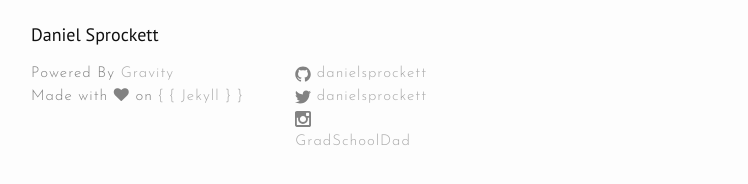
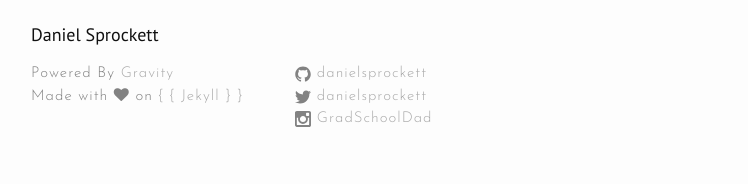
Before and after one commit to DanielSprockett/danielsprockett.github.io, a Jekyll site: the page built from index.html, in a window 1280 px wide. Shown: the part 506-690 px from the top of the page, without its empty margins (239-987 px from the left). Built offline with Jekyll 4.4.1, drawn with Linux system fonts in a browser that asks for light colours; nearby versions of some CDN libraries; the list of posts is cut into pages by our own code.

Commit message:
update footer

```diff
--- a/_includes/footer.html
+++ b/_includes/footer.html
@@ -14,7 +14,7 @@
         </ul>
       </div>
 
-      <div class="footer-col footer-col-2 footer-content">
+      <div class="footer-col footer-col-3 footer-content">
 
         <ul class="social-media-list">
           {% if site.github_username %}
@@ -38,6 +38,8 @@
         </ul>
       </div>
 
+      <div class="footer-col footer-col-2 site-description">
+      </div>
     </div>
 
   </div>
```
